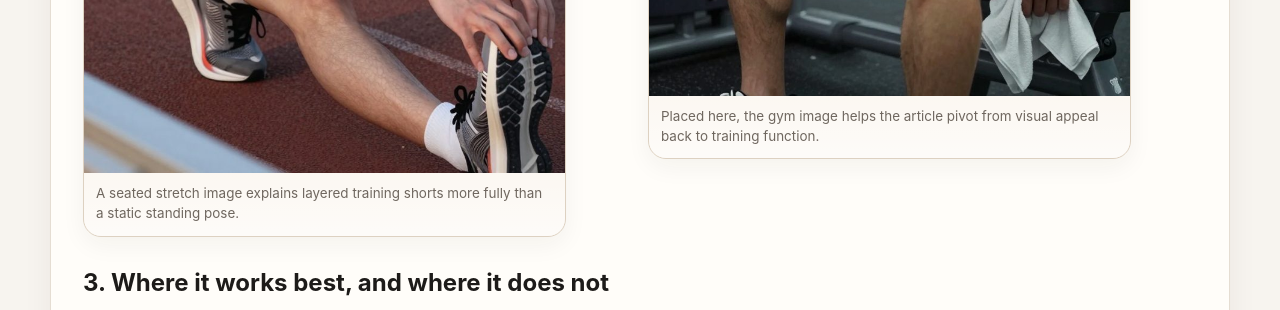
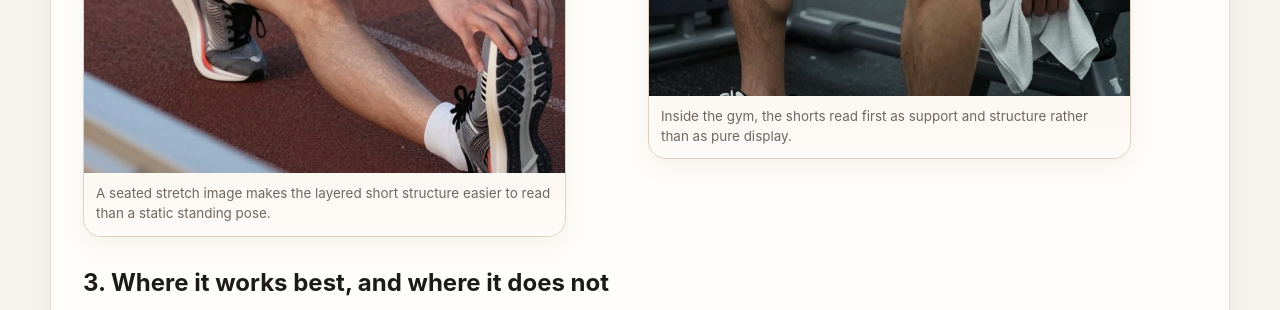
Before and after one commit to qilin-agent/zboystyle, a Jekyll site: the page built from _en_bottoms/high-stretch-training-shorts-compression-guide.html, in a window 1280 px wide and 1400 px high, scrolled down 2286 px. Shown: the part 150-460 px from the top of the window. Built offline with Jekyll 4.4.1, drawn with Linux system fonts in a browser that asks for light colours; some of the changed text lies outside the part shown.

Commit message:
Clean training shorts article captions and footer

```diff
--- a/_en_bottoms/high-stretch-training-shorts-compression-guide.html
+++ b/_en_bottoms/high-stretch-training-shorts-compression-guide.html
@@ -51,12 +51,12 @@ thumbnail_alt: "Compression training shorts for young men"
 
 <div class="media-row">
 <figure class="article-figure">
-  <img src="../../assets/img/task-generated/zboystyle/training-shorts-compression-stretch-vertical-02.jpg" alt="A seated stretch image explains layered training shorts more fully than a static standing pose." />
-  <figcaption>A seated stretch image explains layered training shorts more fully than a static standing pose.</figcaption>
+  <img src="../../assets/img/task-generated/zboystyle/training-shorts-compression-stretch-vertical-02.jpg" alt="A seated stretch image makes the layered short structure easier to read than a static standing pose." />
+  <figcaption>A seated stretch image makes the layered short structure easier to read than a static standing pose.</figcaption>
 </figure>
 <figure class="article-figure">
   <img src="../../assets/img/task-generated/zboystyle/training-shorts-compression-gym-vertical-01.jpg" alt="Inside the gym, compression shorts read more clearly as a support structure than as pure visual bait." />
-  <figcaption>Placed here, the gym image helps the article pivot from visual appeal back to training function.</figcaption>
+  <figcaption>Inside the gym, the shorts read first as support and structure rather than as pure display.</figcaption>
 </figure>
 </div>
 
@@ -88,15 +88,15 @@ thumbnail_alt: "Compression training shorts for young men"
 <div class="media-row triple">
 <figure class="article-figure">
   <img src="../../assets/img/task-generated/zboystyle/training-shorts-compression-court-hero-01.jpg" alt="Classic court-side double-layer training shorts hero with a stronger basketball-athlete mood." />
-  <figcaption>The first hero version leans more clearly into the classic basketball-athlete reading of layered training shorts.</figcaption>
+  <figcaption>The court-side layered shorts image shows most clearly how this formula works in a believable basketball-athlete setting.</figcaption>
 </figure>
 <figure class="article-figure">
   <img src="../../assets/img/task-generated/zboystyle/training-shorts-compression-court-hero-02.jpg" alt="Evening training hero focused on heat, fatigue, and compression fit after movement." />
-  <figcaption>The second hero version pushes the image closer to post-training heat and body-state realism.</figcaption>
+  <figcaption>The evening post-training image makes the compression fit feel closer to real fatigue, heat, and recovery.</figcaption>
 </figure>
 <figure class="article-figure">
   <img src="../../assets/img/task-generated/zboystyle/training-shorts-compression-stretch-vertical-02.jpg" alt="A stretching pose explains the relationship between the outer short and compression layer more fully." />
-  <figcaption>The stretch image explains the outer-short and compression-layer relationship more fully than a static standing shot.</figcaption>
+  <figcaption>A stretch image explains the relationship between the outer short and compression layer more fully than a static standing pose.</figcaption>
 </figure>
 </div>
 <ul>
@@ -136,12 +136,12 @@ thumbnail_alt: "Compression training shorts for young men"
 
 <div class="media-row">
 <figure class="article-figure">
-  <img src="../../assets/img/task-generated/zboystyle/training-shorts-compression-social-vertical-01.jpg" alt="Court-side post-training selfies turned compression shorts into a visible part of youth sports imagery." />
-  <figcaption>Court-side post-training selfies turned compression shorts into a visible part of youth sports imagery.</figcaption>
+  <img src="../../assets/img/task-generated/zboystyle/training-shorts-compression-social-vertical-01.jpg" alt="Court-side post-training selfies turned compression shorts into a visible part of youth sports daily life." />
+  <figcaption>Court-side post-training selfies turned compression shorts into a visible part of youth sports daily life.</figcaption>
 </figure>
 <figure class="article-figure">
-  <img src="../../assets/img/task-generated/zboystyle/training-shorts-compression-social-vertical-02.jpg" alt="Locker-room and corridor selfies make this layer feel closer to real Chinese social-media sports styling." />
-  <figcaption>Locker-room and corridor selfies make this layer feel closer to real Chinese social-media sports styling.</figcaption>
+  <img src="../../assets/img/task-generated/zboystyle/training-shorts-compression-social-vertical-02.jpg" alt="Locker-room and corridor selfies make this layer feel closer to real youth sports styling on Chinese social media." />
+  <figcaption>Locker-room and corridor selfies make this layer feel closer to real youth sports styling on Chinese social media.</figcaption>
 </figure>
 </div>
 
--- a/assets/css/style.css
+++ b/assets/css/style.css
@@ -33,9 +33,9 @@
 .hero-slideshow-note{position:absolute;left:14px;right:14px;bottom:14px;margin:0;padding:10px 14px;border-radius:14px;background:rgba(255,253,249,.74);backdrop-filter:blur(6px);font-size:.86rem;color:#5c5148}
 @media (max-width:900px){.story-hero-layout{grid-template-columns:1fr}.hero-visual-wide.hero-slideshow{min-height:360px}}
 
-.hero-slide-nav{position:absolute;top:50%;transform:translateY(-50%);z-index:5;width:48px;height:48px;border:1px solid rgba(122,90,69,.18);border-radius:999px;background:rgba(255,253,249,.92);color:#3f352e;font-size:2rem;font-weight:700;line-height:1;display:flex;align-items:center;justify-content:center;cursor:pointer;box-shadow:0 10px 24px rgba(40,30,20,.16)}
+.hero-slide-nav{position:absolute;top:50%;transform:translateY(-50%);z-index:12;width:52px;height:52px;border:1px solid rgba(122,90,69,.22);border-radius:999px;background:#fffdf9;color:#2f251f;font-size:2rem;font-weight:700;line-height:1;display:flex !important;align-items:center;justify-content:center;cursor:pointer;box-shadow:0 12px 28px rgba(40,30,20,.22);opacity:1;visibility:visible}
 .hero-slide-prev{left:14px}.hero-slide-next{right:14px}
-.hero-slide-dots{position:absolute;left:50%;bottom:18px;transform:translateX(-50%);z-index:5;display:flex;gap:8px;padding:7px 10px;border-radius:999px;background:rgba(255,253,249,.68);backdrop-filter:blur(6px)}
-.hero-dot{width:10px;height:10px;border:none;border-radius:999px;background:rgba(122,90,69,.28);cursor:pointer;padding:0}.hero-dot.is-active{width:28px;background:#7a5a45}
+.hero-slide-dots{position:absolute;left:50%;bottom:18px;transform:translateX(-50%);z-index:12;display:flex !important;gap:8px;padding:7px 10px;border-radius:999px;background:rgba(255,253,249,.86);backdrop-filter:blur(6px);opacity:1;visibility:visible}
+.hero-dot{width:10px;height:10px;border:none;border-radius:999px;background:rgba(122,90,69,.38);cursor:pointer;padding:0;display:block}.hero-dot.is-active{width:28px;background:#7a5a45}
 .hero-slideshow-note{bottom:54px}
 @media (max-width:900px){.hero-slide-nav{width:38px;height:38px;font-size:1.7rem}.hero-slideshow-note{bottom:58px}}
```
Also changed, not shown: _zh_bottoms/high-stretch-training-shorts-compression-guide.html (+7 -14 lines).
